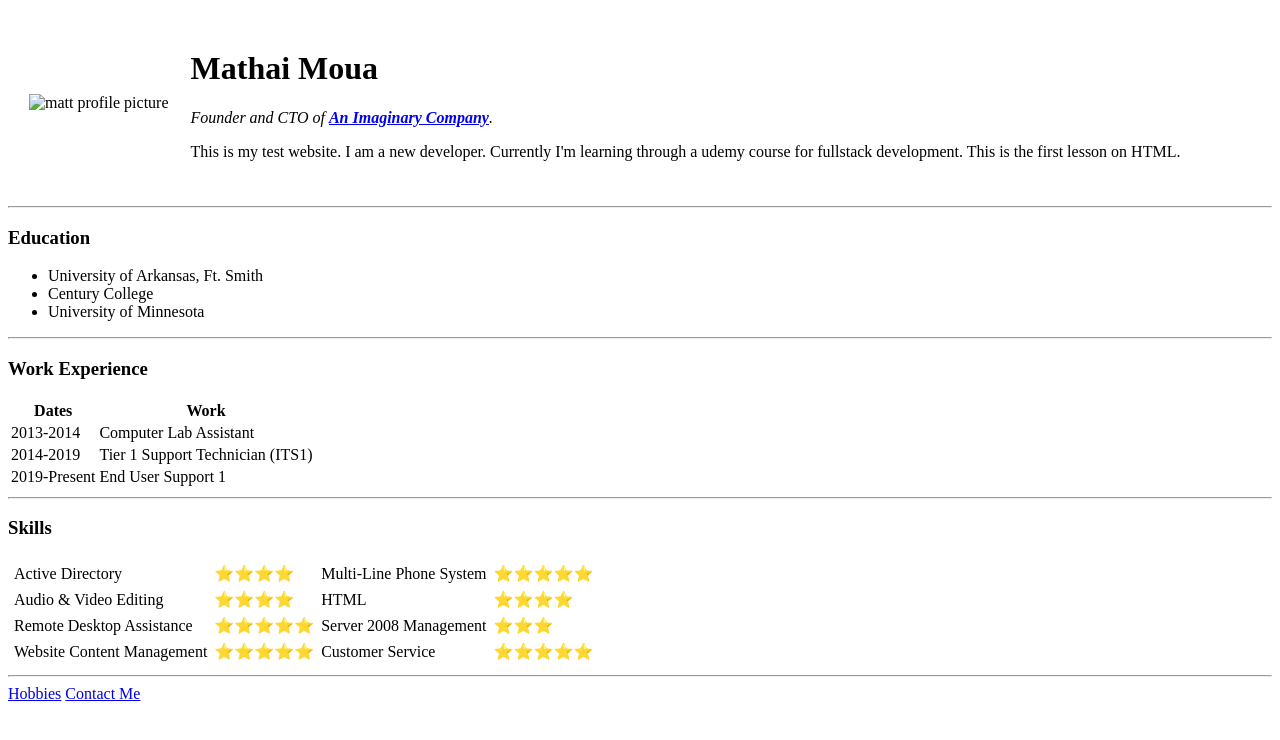
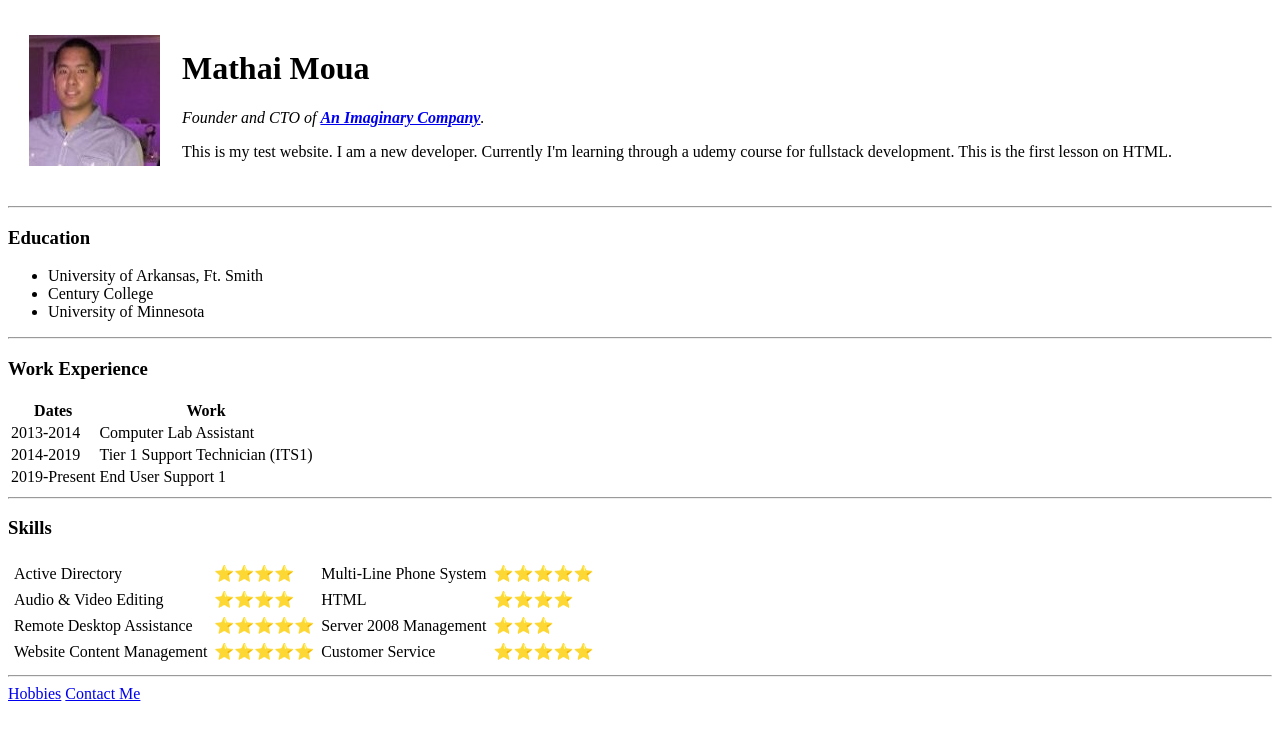
Before and after one commit to matmoua/cv, a plain HTML site: page index.html in a window 1280 px wide. Drawn offline with Linux system fonts and the light colour scheme.

Commit message:
Update index.html

```diff
--- a/index.html
+++ b/index.html
@@ -9,7 +9,7 @@
 <body>
   <table cellspacing="20">
     <tr>
-      <td><img src="profile picture.jpeg" alt="matt profile picture"/></td>
+      <td><img src="images/profile picture.jpeg" alt="matt profile picture"/></td>
       <td><h1>Mathai Moua</h1>
         <p><em>Founder and CTO of <strong><a href="https://www.youtube.com/mathaimoua">An Imaginary Company</a></strong>.</em></p>
         <p>This is my test website. I am a new developer. Currently I'm learning
```
